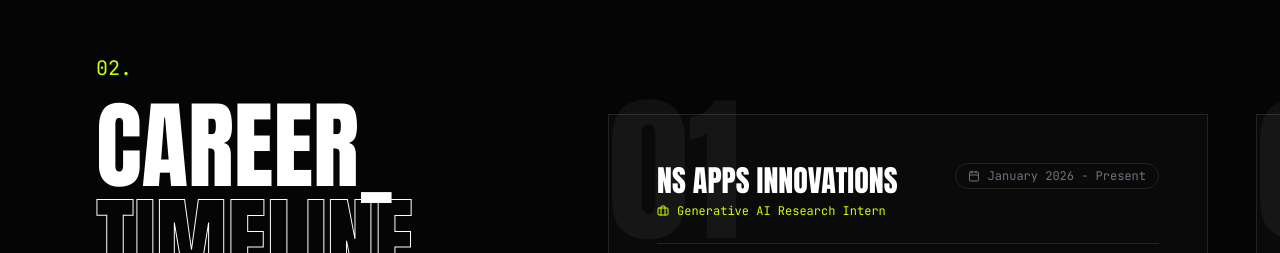
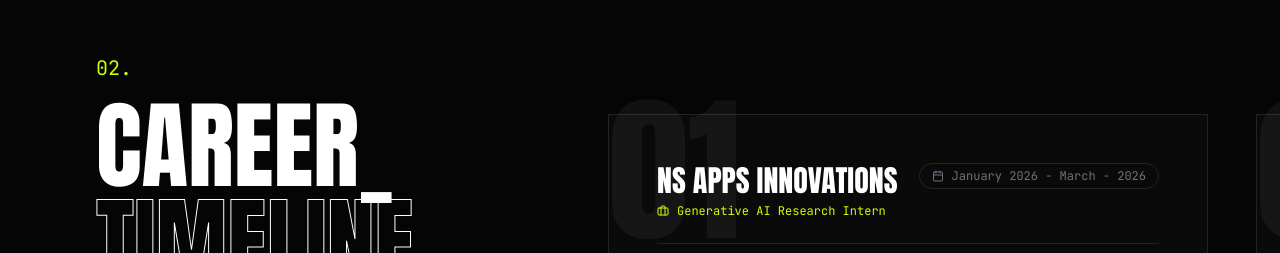
Before and after one commit to AdityaAryan-1408/ProFolio, a Next.js app: page / in a window 1280 px wide. Shown: the part 3126-3379 px from the top of the page. Built offline with nearby package versions, Linux system fonts and the light colour scheme; no server answers.

Commit message:
Updated Experience

```diff
--- a/src/components/sections/Experience.tsx
+++ b/src/components/sections/Experience.tsx
@@ -12,7 +12,7 @@
         id: 1,
         role: "Generative AI Research Intern",
         company: "NS Apps Innovations",
-        date: "January 2026 - Present",
+        date: "January 2026 - March - 2026",
         description: "Building GenAi powered applications and tools, including a GenAI-powered chatbot for Government of Bihar. Conducting research on the latest advancements in GenAI and applying them to real-world problems.",
         tech: ["Python", "Langchain", "Transformers", "HuggingFace", "Groq", "GenAI", "LLMs"],
         type: "work"
```
